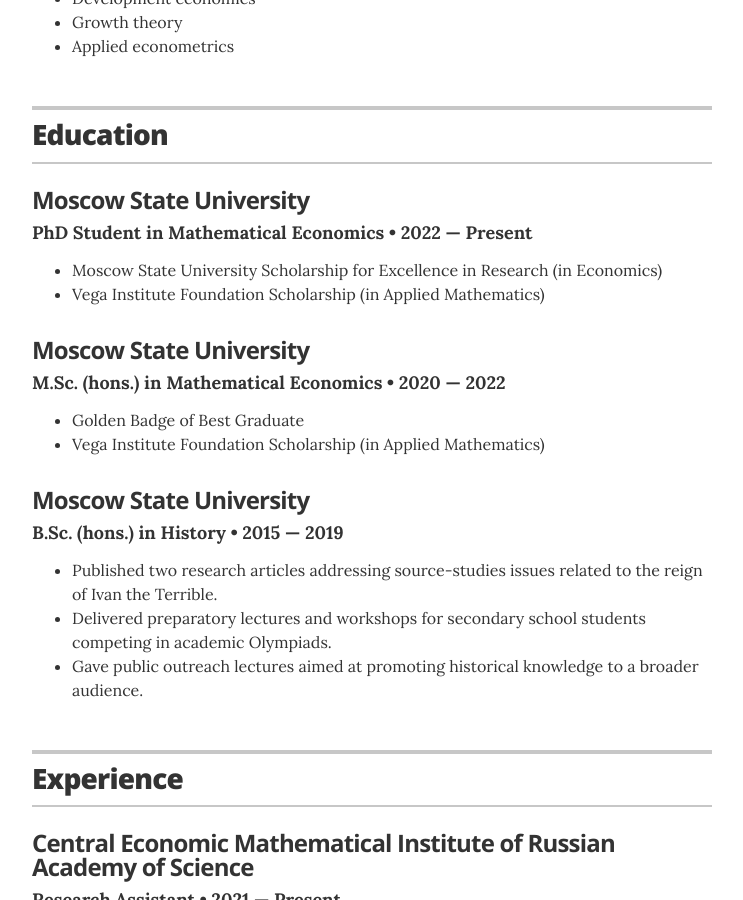
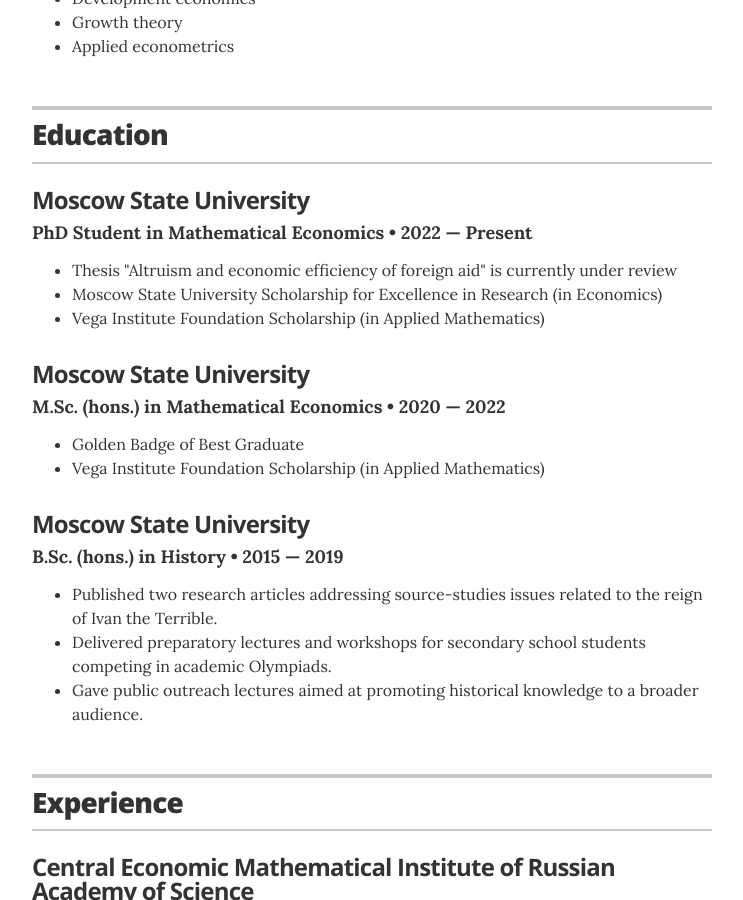
Before and after one commit to MikitchukMarina/MikitchukMarina.github.io, a Jekyll site: the page built from index.html, in a window 1280 px wide and 900 px high, scrolled down 488 px. Shown: the whole window, without its empty margins (268-1011 px from the left). Built offline with Jekyll 4.4.1, drawn with Linux system fonts in a browser that asks for light colours.

Commit message:
Add thesis award to PhD education entry
Added a new award for the PhD thesis currently under review.

```diff
--- a/_data/education.yml
+++ b/_data/education.yml
@@ -2,6 +2,7 @@
   uni: Moscow State University
   year: 2022 — Present
   awards:
+    - award: Thesis "Altruism and economic efficiency of foreign aid" is currently under review
     - award: Moscow State University Scholarship for Excellence in Research (in Economics)
     - award: Vega Institute Foundation Scholarship (in Applied Mathematics)
 
```
